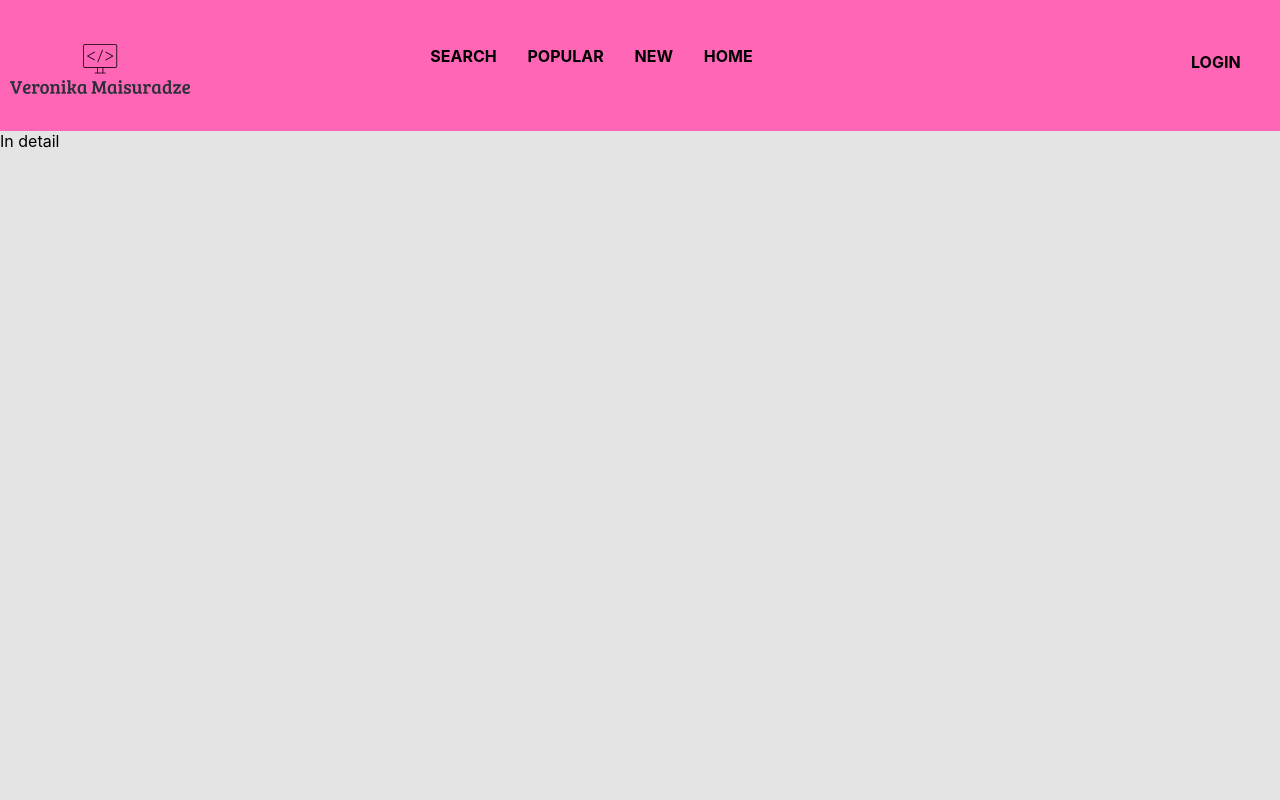
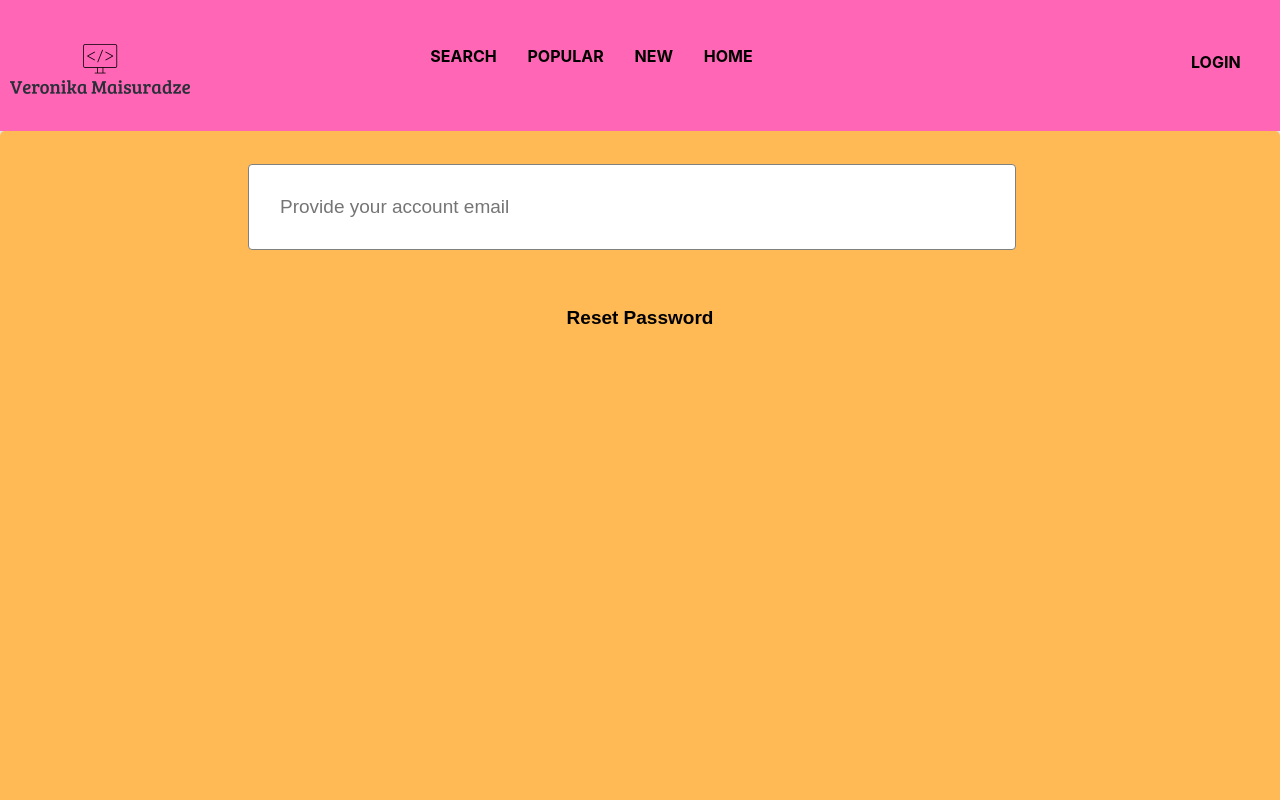
Before and after one commit to veronika333/React-Firebase-App, a React (Create React App) app: page /forgot in a window 1280 px wide. Shown: the top 800 px of the page. Built offline with nearby package versions, Linux system fonts and the light colour scheme; no server answers.

Commit message:
working on resetting password

```diff
--- a/src/App.css
+++ b/src/App.css
@@ -65,3 +65,16 @@ html, body {
 h2 {
   font-size: 42px;
 }
+
+.forgot-container {
+    border-radius: 5px;
+    padding: 2% 20%;
+    text-align: center;
+    position: relative;
+    height: 100vh;
+  background-color: rgb(255, 186, 85);
+  position: relative;
+}
+.forgot-input {
+
+}
--- a/src/App.js
+++ b/src/App.js
@@ -27,7 +27,7 @@ function App() {
      <Route exact path='/' render={() => <Redirect to='/new/1'/>} />
      <Route path='/create' component={Create} />
      <Route path='/login' component={Login} />
-     <Route path='/forgotpassword' component={ForgotPassword} />
+     <Route path='/forgot' component={ForgotPassword} />
      <Route path='/search' component={Search} />
      <Route path='/popular' component={AllLinks} />
      <Route path='/new/:page' component={AllLinks} />
--- a/src/components/Auth/login/Login.js
+++ b/src/components/Auth/login/Login.js
@@ -3,6 +3,7 @@ import './login.css';
 import useFormValid from "./useFormValid";
 import validateLogin from "./validateLogin";
 import firebase from '../../firebase';
+import { Link } from 'react-router-dom';
 
 //using custom hook useValid for form validation
 //creating an object to have properties and reuse it
@@ -56,6 +57,11 @@ return (
 {!login ? "Or sign in" : "Or create account"}
            </button>
             </form>
+            <div>
+                <Link className="forgot" to="/forgot">
+                    Forgot password?
+                </Link>
+            </div>
         </div>
     )
 }
--- a/src/components/Auth/login/login.css
+++ b/src/components/Auth/login/login.css
@@ -37,21 +37,23 @@ input {
       margin: auto
   }
 
-   button {
-       margin: 3%;
-       padding: 4%;
+   .forgot, button {
+       margin: 4%;
+       padding: 1em;
        border-radius: 1em;
        background-color: rgb(255, 186, 85);
        font-size: 19px;
        border: none;
        font-weight: bold;
+       text-decoration: none;
+       color: black
    }
    button:hover {
        cursor: pointer;
        background-color: #ff66b6;
        border: none;
    }
-button:active {
+ button:active {
 border: none;
 }
 .error-input {
@@ -60,3 +62,9 @@ border: solid red;
 .error-text {
 color: red
 }
+
+.forgot:hover {
+  cursor: pointer;
+  background-color: #ff66b6;
+  border: none;
+}
--- a/src/components/ForgotPassword.js
+++ b/src/components/ForgotPassword.js
@@ -1,9 +1,36 @@
-import React from 'react';
+import React, {useState} from 'react';
+import FirebaseContext from "../components/firebase/context";
 
 export default function ForgotPassword() {
+ //bring in firebase
+    const { firebase } = React.useContext(FirebaseContext) //bring in the whole firebase object
+const [resetPasswordEmail, setResetPasswordEmail] = useState('')
+const [isPasswordReset, setIsPasswordReset] = React.useState(false)
+const [passwordResetError, setPasswordResetError] = React.useState(null)
+
+async function handleResetPassword(){
+   try {
+await firebase.resetPassword(resetPasswordEmail)
+setIsPasswordReset(true)
+   } catch (err) {
+console.error('Error when sending email', err)
+setPasswordResetError(err.message)
+setIsPasswordReset(false) //pass false to hide the message 'check email to reset password'
+setPasswordResetError(null);
+}
+}
+
     return (
-        <div>
-            Forgot password
+        <div className="forgot-container">
+            <input className="forgot-input" type="email"
+            placeholder="Provide your account email"
+            onChange={event => setResetPasswordEmail(event.target.value)}
+            />
+           <div>
+               <button onClick={handleResetPassword}>Reset Password</button>
+           </div>
+           {isPasswordReset && <p>Please check your email to reset password</p>}
+    {passwordResetError && <p className="error-text">{passwordResetError}</p>}
         </div>
     )
 }
--- a/src/components/firebase/firebase.js
+++ b/src/components/firebase/firebase.js
@@ -34,6 +34,12 @@ class Firebase {
 async logout() {
 await this.auth.signOut()
 }
+
+//provide email parameter to reset the passport, if forgot
+async resetPassword(email){
+    await this.auth.sendPasswordResetEmail(email)
+}
+
 }
 
 // instantiate class to user
```
